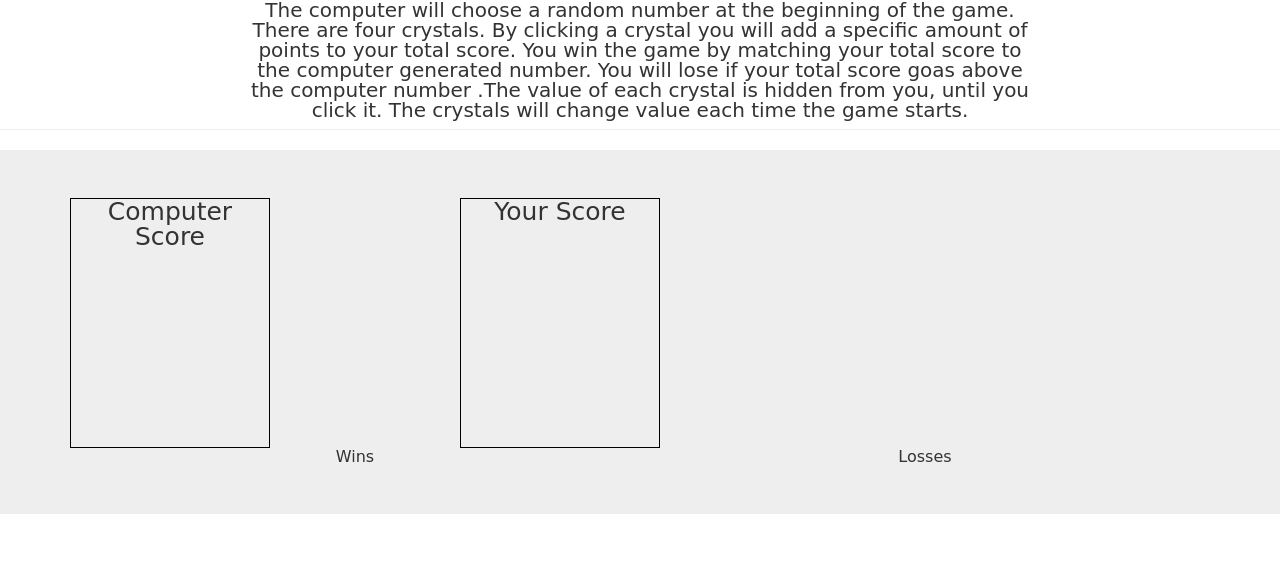
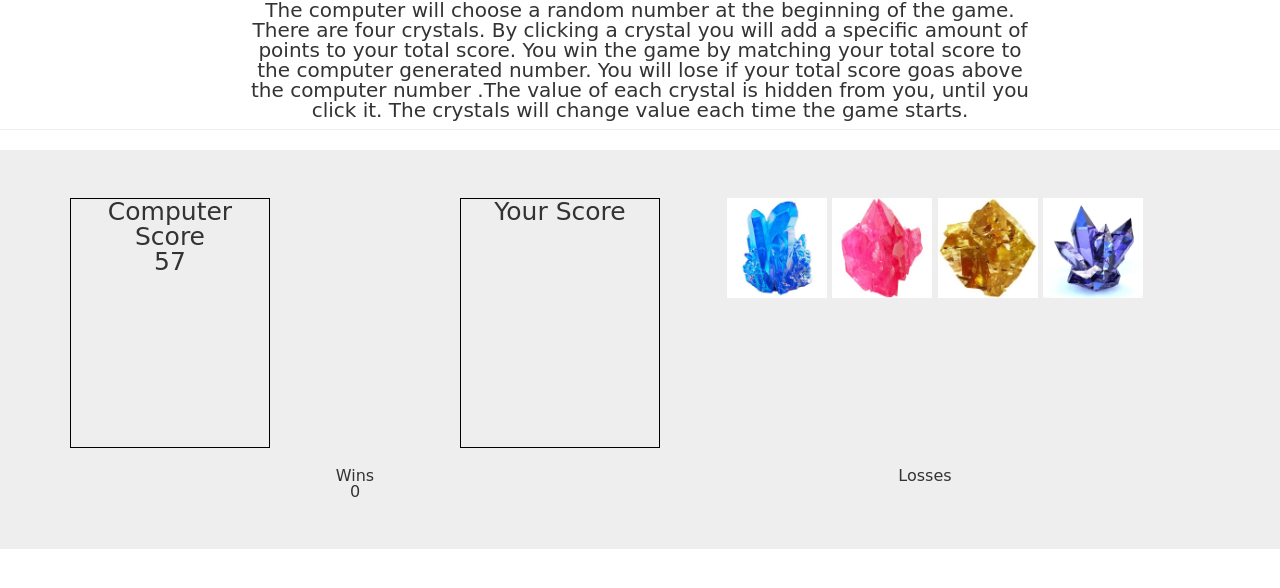
Before and after one commit to Addie27/Crystal-Game, a plain HTML site: page index.html in a window 1280 px wide. Shown: the part 116-704 px from the top of the page. Drawn offline with nearby package versions, Linux system fonts and the light colour scheme; a web font is replaced by a local one.

Commit message:
updating js

```diff
--- a/assets/css/style.css
+++ b/assets/css/style.css
@@ -31,3 +31,13 @@ h1 {
     margin: 0 auto;
     text-align: center;
 }
+
+.crystal {
+    height: 100px;
+    width: 100px;
+}
+
+.score {
+    padding-top: 20px;
+    text-align: center;
+}
--- a/assets/javascript/game.js
+++ b/assets/javascript/game.js
@@ -0,0 +1,58 @@
+computerScore = "";
+userScore = "";
+wins = 0;
+losses = 0;
+crystalValue = "";
+computerScoreDiv = "";
+winsDiv = "";
+crystals = ["blue", "purple", "pink", "yellow"];
+
+$(document).ready(function() {
+
+    //Problem 1: Game starts. Random score is input for Computer score. Random value assigned to each crystal. Wins set to zero, losses set to zero.
+    function gameStart(){
+        var computerScore = Math.floor(Math.random() * 101) + 19;//generates random number between 120 and 19 for computerScore
+        console.log(computerScore);
+        var computerScoreDiv = $("<div>"); //creates new div
+        computerScoreDiv.text(computerScore); //adds computerScore to new div
+        $("#computerScore").append(computerScoreDiv); //pushes score to DOM
+
+        function crystalNumbers(){
+
+            //need 4 random numbers generated and then assigned to each crystal picture
+            for (var i=0; i<crystals.length; i++){
+                var crystalValue = Math.floor(Math.random() * 11) + 1;//generates random number for crystals
+                crystals[i] = crystalValue;  //assigns each number to the crystal item in the array
+                console.log(crystals[i]);
+            }//for loop random number generator close
+        }//crystal number assignment function closer
+        crystalNumbers();//calling crystalNumbers function
+
+        var winsDiv = $("<div>"); //creates new div
+        winsDiv.text(wins); //adds wins to new div
+        $("#wins").append(winsDiv); //pushes score to DOM
+
+    }//gameStart function close
+        gameStart(); //calling the gameStart function
+
+    //Problem 2: User clicks crystal and score is displayed.
+function crystalClick() {
+    $(".crystal").on("click", function(){
+
+    }
+)};//crystalClick closing
+
+    //Problem 3: User clicks second crystal and the score is added. Continue to do this until
+
+    //Problem 4: If user scores exaclty equals that of the computer score, wins increases
+
+    //Problem 5: If user score goes over the computer score, losses increase
+
+    //Problem 6: Game restarts
+
+
+
+
+
+
+}); //document ready closing
--- a/index.html
+++ b/index.html
@@ -21,12 +21,16 @@
             <div class="row">
                 <div class="col-md-5" id="computerScore">Computer Score</div>
                 <div class="col-md-2" id="images"></div>
-                <div class="col-md-5" id="userScore">Your Score</div>
+                    <img src="assets/images/blueCrystal.jpg" class="crystal blue" alt="blue crystal">
+                    <img src="assets/images/pinkCrystal.jpg" class="crystal pink" alt="pink crystal">
+                    <img src="assets/images/yellowCrystal.jpg" class="crystal yellow" alt="yellow crystal">
+                    <img src="assets/images/purpleCrystal.jpg" class="crystal purple" alt="purple crystal">
+                <div class="col-md-5 center-block" id="userScore">Your Score</div>
             </div>
             <div class="row">
                 <div class="col-md-2"></div>
                 <div class="col-md-8"></div>
-                    <div class="row">
+                    <div class="row score">
                         <div class="col-md-6" id="wins">Wins</div>
                         <div class="col-md-6" id="losses">Losses</div>
                     </div>
@@ -36,7 +40,8 @@
     </div>
 
 
+
+    <script src="https://code.jquery.com/jquery-3.3.1.js" integrity="sha256-2Kok7MbOyxpgUVvAk/HJ2jigOSYS2auK4Pfzbm7uH60=" crossorigin="anonymous"></script>
     <script type="text/javascript" src="assets/javascript/game.js"></script>
-    <script src="https://code.jquery.com/jquery-3.3.1.js" integrity="sha256-2Kok7MbOyxpgUVvAk/HJ2jigOSYS2auK4Pfzbm7uH60=" crossorigin="anonymous"></script>
 </body>
 </html>
```
Also changed, not shown: assets/images/blueCrystal.jpg (added), assets/images/pinkCrystal.jpg (added), assets/images/purpleCrystal.jpg (added), assets/images/yellowCrystal.jpg (added), 3 other files.
